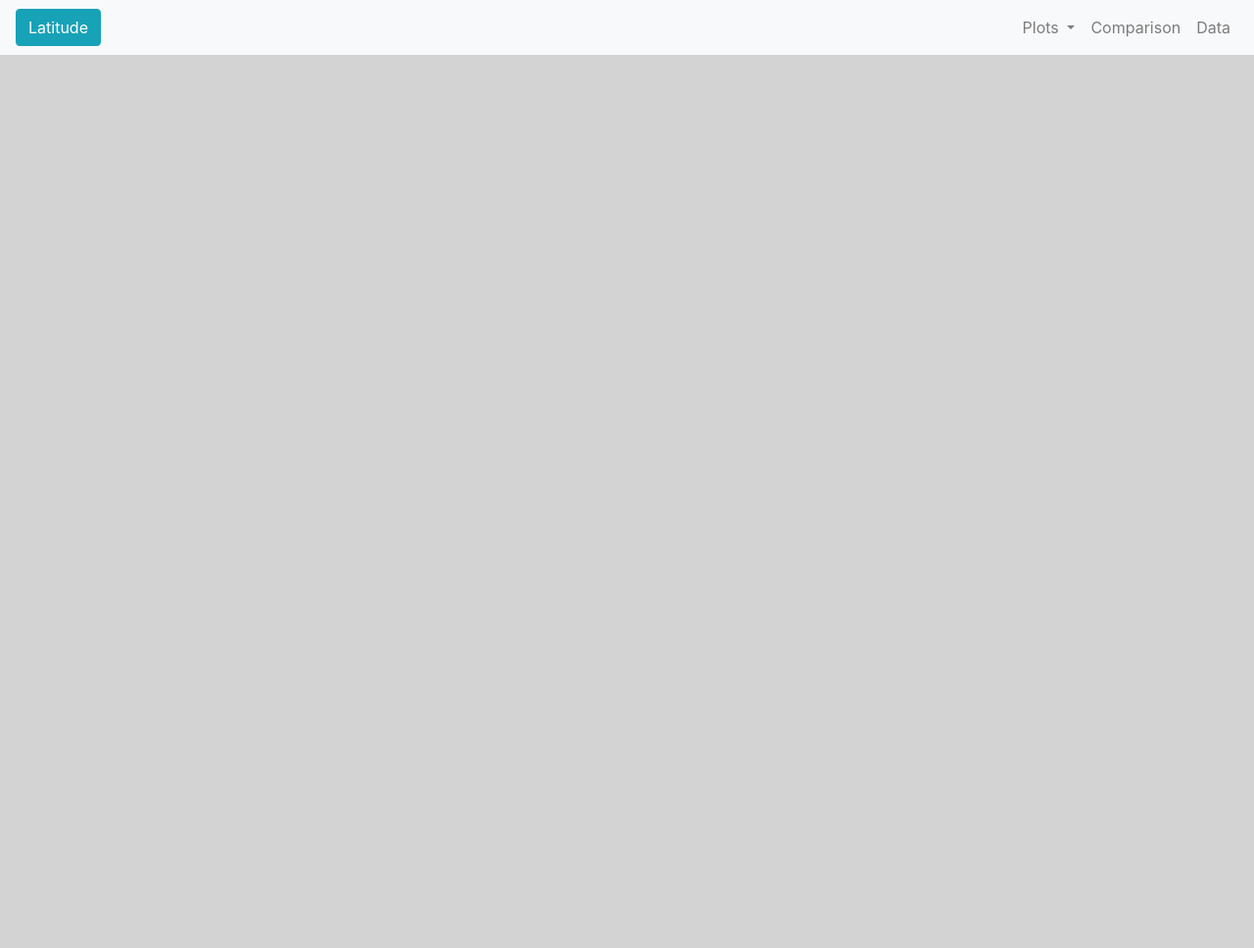
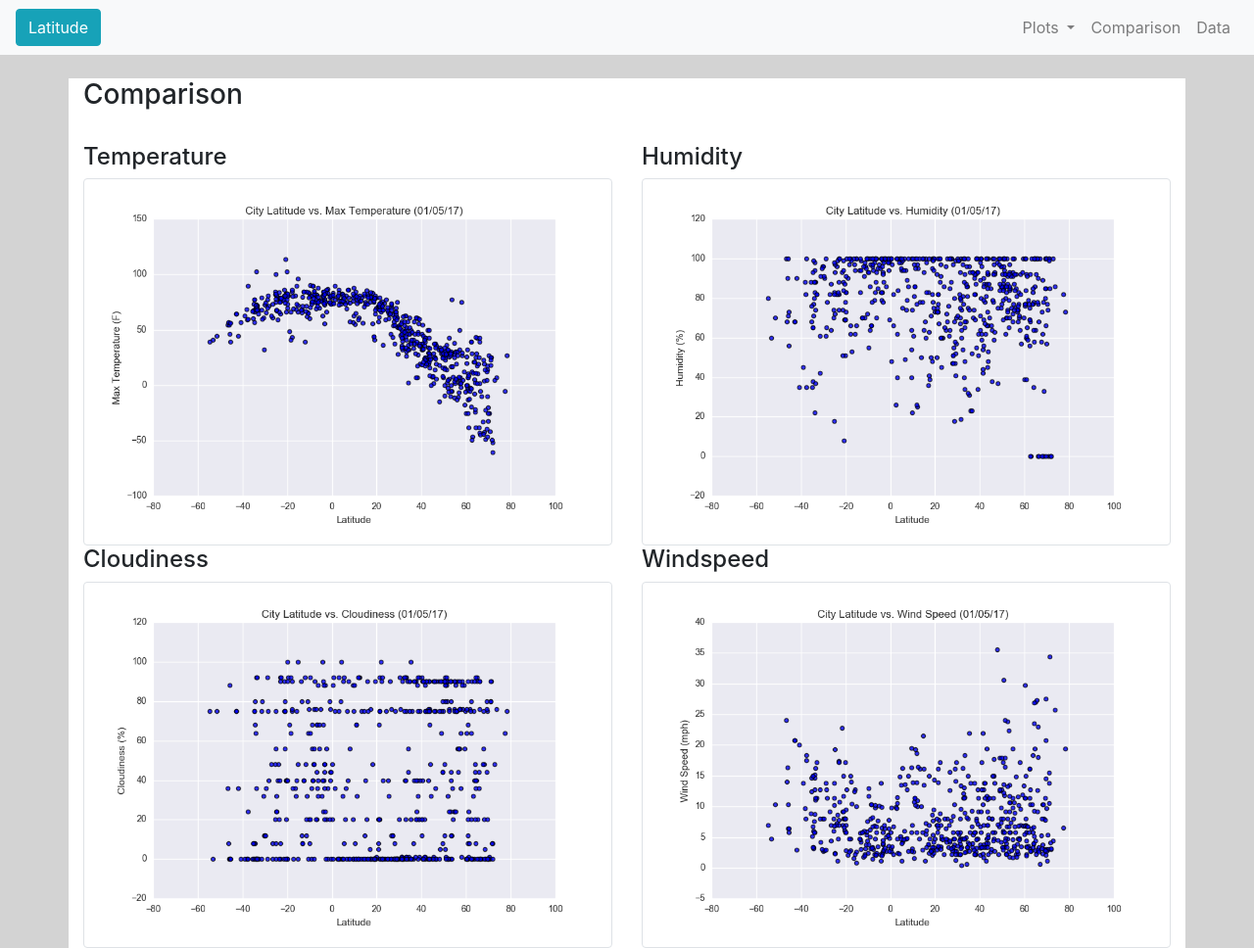
Before and after one commit to m36418o/web-design-challenge, a plain HTML site: page comparison.html in a window 1280 px wide. Shown: the whole page at 98% size. Before the commit the page ends 800 px from the top, so only its background shows below. Drawn offline with nearby package versions, Linux system fonts and the light colour scheme.

Commit message:
Complete comparison page

```diff
--- a/comparison.html
+++ b/comparison.html
@@ -35,7 +35,39 @@
           </ul>
         </div>
     </nav>
+    <!-- Containers -->
+    <div class="container justify-content-md-center">
+        <br/>
+        <div class="row">
+            <div class="col-md-12" style="background-color: white;">
+                <h3>Comparison</h3>
+                <br/>
+                <div class="row">
+                    <div class="col-md-6">
+                        <h4>Temperature</h4>
+                        <img class="img-thumbnail" src="Resources/assets/images/Fig1.png"  alt="Latitude vs. Temperature">
+                    </div>
+                    <div class="col-md-6">
+                        <h4>Humidity</h4>
+                        <img class="img-thumbnail" src="Resources/assets/images/Fig2.png"  alt="Latitude vs. Humidity">
+                    </div>
+                </div>
 
+
+                <div class="row">
+                    <div class="col-md-6">
+                        <h4>Cloudiness</h4>
+                        <img class="img-thumbnail" src="Resources/assets/images/Fig3.png"  alt="Latitude vs. Cloudiness">
+                    </div>
+                    <div class="col-md-6">
+                        <h4>Windspeed</h4>
+                        <img class="img-thumbnail" src="Resources/assets/images/Fig4.png"  alt="Latitude vs. Windspeed">
+                    </div>
+                </div>
+
+            </div>
+        </div>
+    </div>
     <script src="https://code.jquery.com/jquery-3.2.1.slim.min.js" integrity="sha384-KJ3o2DKtIkvYIK3UENzmM7KCkRr/rE9/Qpg6aAZGJwFDMVNA/GpGFF93hXpG5KkN" crossorigin="anonymous"></script>
     <script src="https://cdnjs.cloudflare.com/ajax/libs/popper.js/1.12.9/umd/popper.min.js" integrity="sha384-ApNbgh9B+Y1QKtv3Rn7W3mgPxhU9K/ScQsAP7hUibX39j7fakFPskvXusvfa0b4Q" crossorigin="anonymous"></script>
     <script src="https://maxcdn.bootstrapcdn.com/bootstrap/4.0.0/js/bootstrap.min.js" integrity="sha384-JZR6Spejh4U02d8jOt6vLEHfe/JQGiRRSQQxSfFWpi1MquVdAyjUar5+76PVCmYl" crossorigin="anonymous"></script>
```
